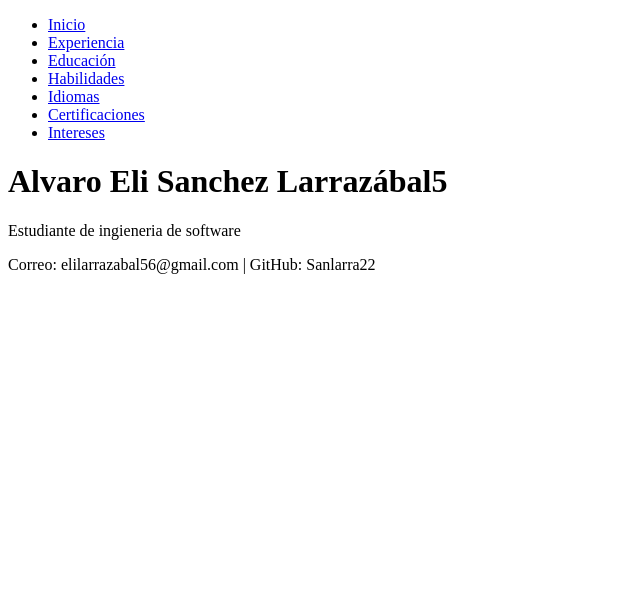
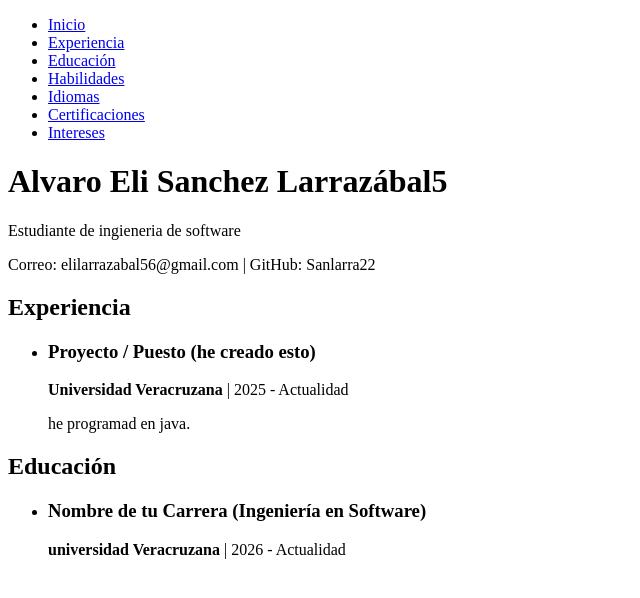
Before and after one commit to Sanlarra22/micv_2026_1.2, a plain HTML site: page index.html in a window 1280 px wide. Shown: the whole page, without its empty margins (0-640 px from the left). Drawn offline with Linux system fonts and the light colour scheme.

Commit message:
Agregar secciones de experiencia y educacion

```diff
--- a/index.html
+++ b/index.html
@@ -20,5 +20,22 @@
   <p>Estudiante de ingieneria de software</p>
   <p>Correo: elilarrazabal56@gmail.com | GitHub: Sanlarra22</p>
 
+<h2 id="experiencia">Experiencia</h2>
+  <ul>
+    <li>
+      <h3>Proyecto / Puesto (he creado esto)</h3>
+      <p><strong>Universidad Veracruzana</strong> | 2025 - Actualidad</p>
+      <p>he programad en java.</p>
+    </li>
+  </ul>
+
+  <h2 id="educacion">Educación</h2>
+  <ul>
+    <li>
+      <h3>Nombre de tu Carrera (Ingeniería en Software)</h3>
+      <p><strong>universidad Veracruzana</strong> | 2026 - Actualidad</p>
+    </li>
+  </ul>
+
 </body>
 </html>
```
